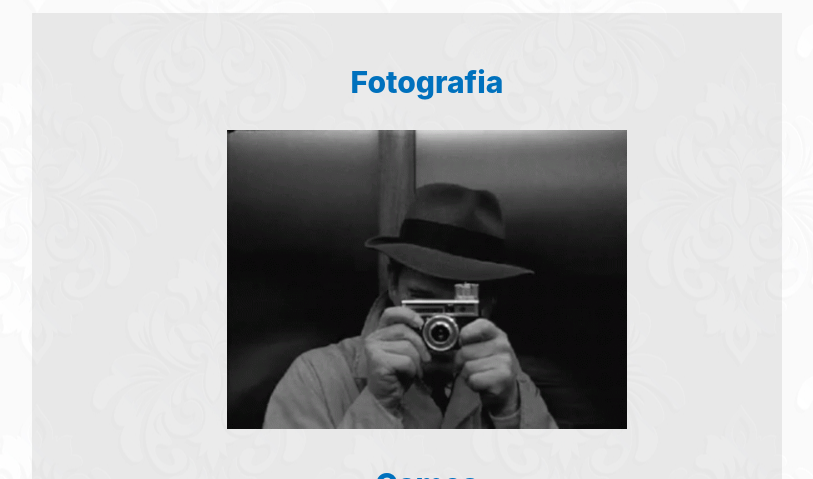
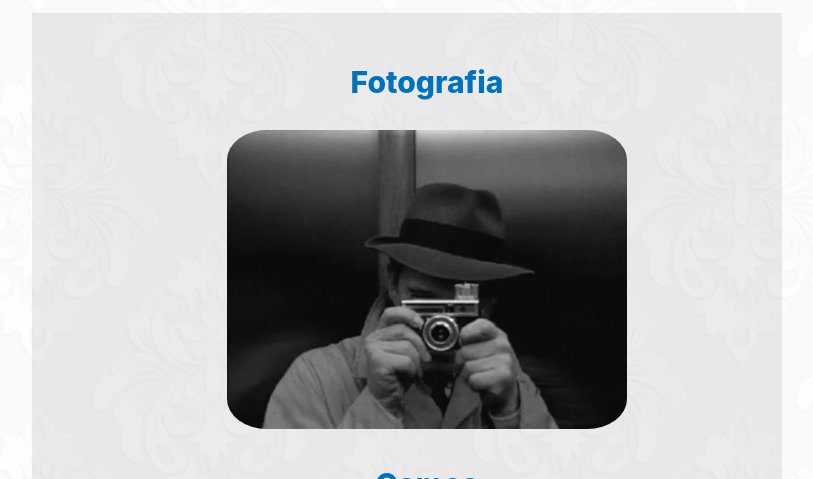
Before and after one commit to reinnerh/firstvue, a Vue app: page /hobbies in a window 1280 px wide. Shown: the part 840-1319 px from the top of the page, without its empty margins (233-1046 px from the left). Built offline with nearby package versions, Linux system fonts and the light colour scheme.

Commit message:
Arredondamento dos gifs para acompanhar as demais

```diff
--- a/src/views/HobbiesView.vue
+++ b/src/views/HobbiesView.vue
@@ -78,6 +78,7 @@ li {
 
 img {
   width: 400px;
+  border-radius: 10%;
 }
 
 </style>
```
